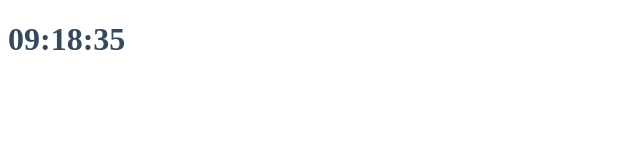
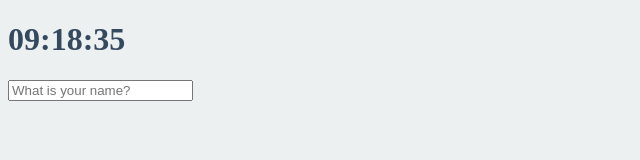
Before and after one commit to woojoung/VanilaJS, a plain HTML site: page index.html in a window 1280 px wide. Shown: the whole page, without its empty margins (0-640 px from the left). Drawn offline with Linux system fonts and the light colour scheme.

Commit message:
Saving the User Name

```diff
--- /dev/null
+++ b/greeting.js
@@ -0,0 +1,43 @@
+const form = document.querySelector(".js-form"),
+  input = document.querySelector("input"),
+  greeting = document.querySelector(".js-greetings");
+
+const USER_LS = "currentUser",
+  SHOWING_CN = "showing";
+
+function saveName(text) {
+  localStorage.setItem(USER_LS, text);
+}
+
+function handleSubmit(event) {
+  event.preventDefault();
+  const currentValue = input.value;
+  paintGreeting(currentValue);
+  saveName(currentValue);
+}
+
+function askForName() {
+  form.classList.add(SHOWING_CN);
+  form.addEventListener("submit", handleSubmit);
+}
+
+function paintGreeting(text) {
+  form.classList.remove(SHOWING_CN);
+  greeting.classList.add(SHOWING_CN);
+  greeting.innerText = `Hello ${text}`;
+}
+
+function loadName() {
+  const currentUser = localStorage.getItem(USER_LS);
+  if (currentUser === null) {
+    askForName();
+  } else {
+    paintGreeting(currentUser);
+  }
+}
+
+function init() {
+  loadName();
+}
+
+init();
--- a/index.css
+++ b/index.css
@@ -1,11 +1,21 @@
 body {
-  background-color: white;
+  background-color: #ecf0f1;
 }
-h1 {
+.btn {
+  cursor: pointer;
+}
+
+body {
   color: #34495e;
-  transition: color 0.5;
 }
 
 .clicked {
   color: #7f8c8d;
 }
+.form,
+.greetings {
+  display: none;
+}
+.showing {
+  display: block;
+}
--- a/index.html
+++ b/index.html
@@ -6,9 +6,14 @@
   </head>
 
   <body>
-    <div class="clock-title">
-      <h1>00:00</h1>
+    <div class=".js-clock">
+      <h1>00:00:00</h1>
     </div>
+    <form class="js-form form">
+      <input type="text" placeholder="What is your name?" />
+    </form>
+    <h4 class="js-greetings greetings"></h4>
     <script src="clock.js"></script>
+    <script src="greeting.js"></script>
   </body>
 </html>
```
